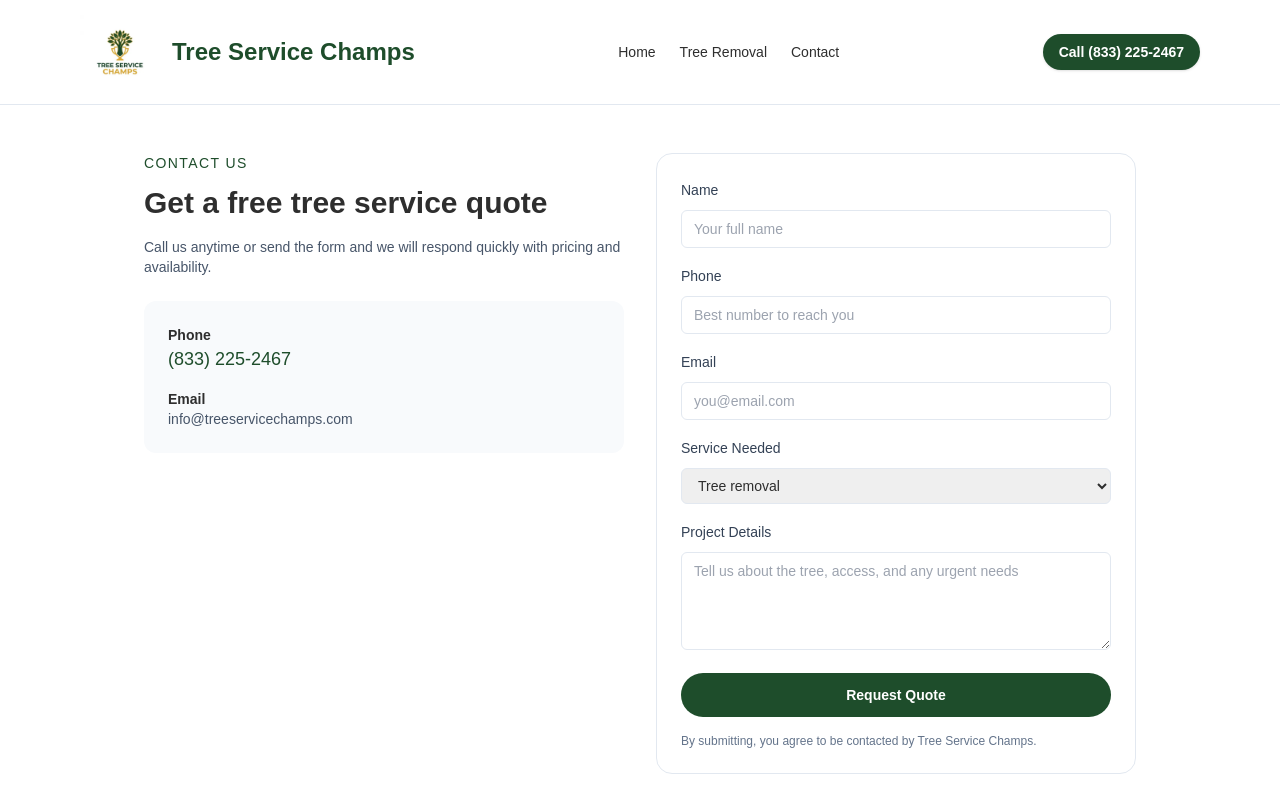
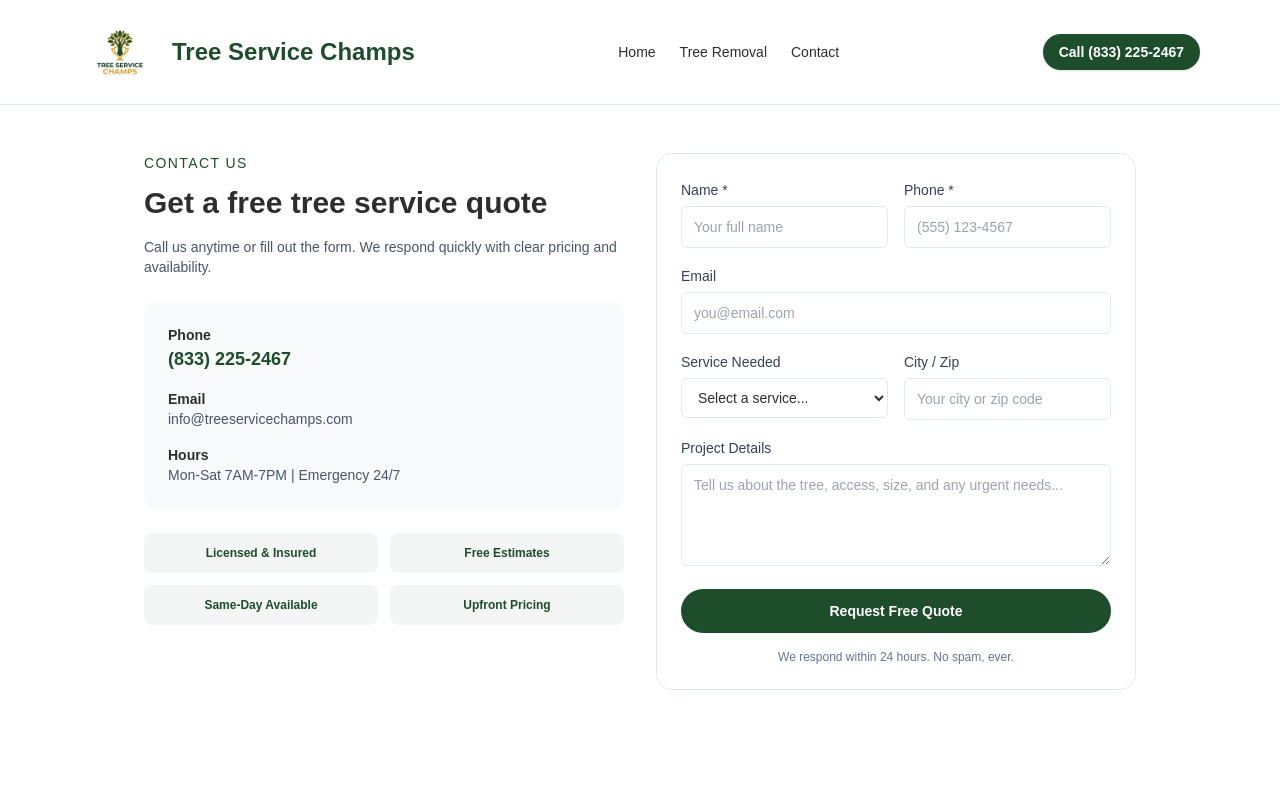
Before and after one commit to joeybeyer/treeservicechamps, a Next.js app: page /contact in a window 1280 px wide. Shown: the top 800 px of the page. Built offline with nearby package versions, Linux system fonts and the light colour scheme.

Commit message:
SOP compliance: add lead attribution tracking to contact form - Captures source URL, referrer, UTM params per SOP Step 10 - Client-side form with honeypot spam protection - City/zip field added - Trust badges on contact page

```diff
--- a/src/app/contact/page.tsx
+++ b/src/app/contact/page.tsx
@@ -1,32 +1,16 @@
 import type { Metadata } from "next";
 import { COMPANY } from "@/data/company";
+import { ContactForm } from "@/components/ContactForm";
 
 export const metadata: Metadata = {
-  title: "Contact",
+  title: "Get a Free Tree Service Quote",
   description:
-    "Request a free tree service quote. Call Tree Service Champs at (833) 225-2467 or send a message online.",
-};
-
-const schema = {
-  "@context": "https://schema.org",
-  "@type": "ContactPage",
-  name: "Contact Tree Service Champs",
-  url: "https://treeservicechamps.com/contact",
-  mainEntity: {
-    "@type": "LocalBusiness",
-    name: "Tree Service Champs",
-    telephone: "(833) 225-2467",
-    email: "info@treeservicechamps.com",
-  },
+    "Request a free tree removal, trimming, or stump grinding quote. Call Tree Service Champs at (833) 225-2467 or submit online.",
 };
 
 export default function ContactPage() {
   return (
     <div className="mx-auto max-w-5xl px-4 py-12">
-      <script
-        type="application/ld+json"
-        dangerouslySetInnerHTML={{ __html: JSON.stringify(schema) }}
-      />
       <div className="grid gap-8 md:grid-cols-2">
         <div>
           <p className="text-sm uppercase tracking-widest text-forest-green">
@@ -36,97 +20,35 @@ export default function ContactPage() {
             Get a free tree service quote
           </h1>
           <p className="mt-4 text-sm text-slate-600">
-            Call us anytime or send the form and we will respond quickly with
-            pricing and availability.
+            Call us anytime or fill out the form. We respond quickly with
+            clear pricing and availability.
           </p>
           <div className="mt-6 rounded-xl bg-slate-50 p-6">
             <p className="text-sm font-semibold text-slate-dark">Phone</p>
-            <a href={COMPANY.phoneHref} className="text-lg text-forest-green">
+            <a href={COMPANY.phoneHref} className="text-lg font-bold text-forest-green">
               {COMPANY.phone}
             </a>
             <p className="mt-4 text-sm font-semibold text-slate-dark">Email</p>
             <p className="text-sm text-slate-600">{COMPANY.email}</p>
+            <p className="mt-4 text-sm font-semibold text-slate-dark">Hours</p>
+            <p className="text-sm text-slate-600">Mon-Sat 7AM-7PM | Emergency 24/7</p>
+          </div>
+          <div className="mt-6 grid grid-cols-2 gap-3">
+            <div className="rounded-lg bg-forest-green/5 p-3 text-center">
+              <p className="text-xs font-semibold text-forest-green">Licensed &amp; Insured</p>
+            </div>
+            <div className="rounded-lg bg-forest-green/5 p-3 text-center">
+              <p className="text-xs font-semibold text-forest-green">Free Estimates</p>
+            </div>
+            <div className="rounded-lg bg-forest-green/5 p-3 text-center">
+              <p className="text-xs font-semibold text-forest-green">Same-Day Available</p>
+            </div>
+            <div className="rounded-lg bg-forest-green/5 p-3 text-center">
+              <p className="text-xs font-semibold text-forest-green">Upfront Pricing</p>
+            </div>
           </div>
         </div>
-
-        <form className="rounded-2xl border border-slate-200 p-6">
-          <div className="grid gap-4">
-            <div>
-              <label className="text-sm font-medium text-slate-700" htmlFor="name">
-                Name
-              </label>
-              <input
-                id="name"
-                name="name"
-                type="text"
-                className="mt-2 w-full rounded-md border border-slate-200 px-3 py-2 text-sm"
-                placeholder="Your full name"
-                required
-              />
-            </div>
-            <div>
-              <label className="text-sm font-medium text-slate-700" htmlFor="phone">
-                Phone
-              </label>
-              <input
-                id="phone"
-                name="phone"
-                type="tel"
-                className="mt-2 w-full rounded-md border border-slate-200 px-3 py-2 text-sm"
-                placeholder="Best number to reach you"
-                required
-              />
-            </div>
-            <div>
-              <label className="text-sm font-medium text-slate-700" htmlFor="email">
-                Email
-              </label>
-              <input
-                id="email"
-                name="email"
-                type="email"
-                className="mt-2 w-full rounded-md border border-slate-200 px-3 py-2 text-sm"
-                placeholder="you@email.com"
-              />
-            </div>
-            <div>
-              <label className="text-sm font-medium text-slate-700" htmlFor="service">
-                Service Needed
-              </label>
-              <select
-                id="service"
-                name="service"
-                className="mt-2 w-full rounded-md border border-slate-200 px-3 py-2 text-sm"
-              >
-                <option>Tree removal</option>
-                <option>Tree trimming</option>
-                <option>Stump grinding</option>
-                <option>Storm cleanup</option>
-              </select>
-            </div>
-            <div>
-              <label className="text-sm font-medium text-slate-700" htmlFor="message">
-                Project Details
-              </label>
-              <textarea
-                id="message"
-                name="message"
-                rows={4}
-                className="mt-2 w-full rounded-md border border-slate-200 px-3 py-2 text-sm"
-                placeholder="Tell us about the tree, access, and any urgent needs"
-              />
-            </div>
-            <button
-              type="submit"
-              className="rounded-full bg-forest-green px-6 py-3 text-sm font-semibold text-white"
-            >
-              Request Quote
-            </button>
-            <p className="text-xs text-slate-500">
-              By submitting, you agree to be contacted by Tree Service Champs.
-            </p>
-          </div>
-        </form>
+        <ContactForm />
       </div>
     </div>
   );
--- /dev/null
+++ b/src/components/ContactForm.tsx
@@ -0,0 +1,177 @@
+"use client";
+
+import { useState } from "react";
+import { useRouter } from "next/navigation";
+
+export function ContactForm() {
+  const router = useRouter();
+  const [state, setState] = useState<"idle" | "loading" | "error">("idle");
+  const [errorMsg, setErrorMsg] = useState("");
+
+  async function handleSubmit(e: React.FormEvent<HTMLFormElement>) {
+    e.preventDefault();
+    setState("loading");
+
+    const form = e.currentTarget;
+    const params = new URLSearchParams(window.location.search);
+
+    const data = {
+      name: (form.elements.namedItem("name") as HTMLInputElement).value,
+      phone: (form.elements.namedItem("phone") as HTMLInputElement).value,
+      email: (form.elements.namedItem("email") as HTMLInputElement).value,
+      service: (form.elements.namedItem("service") as HTMLSelectElement).value,
+      city: (form.elements.namedItem("city") as HTMLInputElement).value,
+      message: (form.elements.namedItem("message") as HTMLTextAreaElement).value,
+      // Lead attribution (SOP Step 10)
+      source: window.location.href,
+      referrer: document.referrer || "",
+      utmSource: params.get("utm_source") || "",
+      utmMedium: params.get("utm_medium") || "",
+      utmCampaign: params.get("utm_campaign") || "",
+      // Honeypot
+      _honeypot: (form.elements.namedItem("_honeypot") as HTMLInputElement).value,
+    };
+
+    // Honeypot check
+    if (data._honeypot) {
+      router.push("/thank-you");
+      return;
+    }
+
+    try {
+      const res = await fetch("/api/contact", {
+        method: "POST",
+        headers: { "Content-Type": "application/json" },
+        body: JSON.stringify(data),
+      });
+
+      if (res.ok) {
+        form.reset();
+        router.push("/thank-you");
+      } else {
+        setErrorMsg("Something went wrong. Please call us directly.");
+        setState("error");
+      }
+    } catch {
+      setErrorMsg("Network error. Please call us at (833) 225-2467.");
+      setState("error");
+    }
+  }
+
+  return (
+    <form onSubmit={handleSubmit} className="rounded-2xl border border-slate-200 p-6">
+      {/* Honeypot */}
+      <input
+        type="text"
+        name="_honeypot"
+        tabIndex={-1}
+        autoComplete="off"
+        className="hidden"
+        aria-hidden="true"
+      />
+      <div className="grid gap-4">
+        <div className="grid gap-4 sm:grid-cols-2">
+          <div>
+            <label className="text-sm font-medium text-slate-700" htmlFor="name">
+              Name *
+            </label>
+            <input
+              id="name"
+              name="name"
+              type="text"
+              required
+              className="mt-1 w-full rounded-md border border-slate-200 px-3 py-2.5 text-sm focus:outline-none focus:ring-2 focus:ring-forest-green"
+              placeholder="Your full name"
+            />
+          </div>
+          <div>
+            <label className="text-sm font-medium text-slate-700" htmlFor="phone">
+              Phone *
+            </label>
+            <input
+              id="phone"
+              name="phone"
+              type="tel"
+              required
+              className="mt-1 w-full rounded-md border border-slate-200 px-3 py-2.5 text-sm focus:outline-none focus:ring-2 focus:ring-forest-green"
+              placeholder="(555) 123-4567"
+            />
+          </div>
+        </div>
+        <div>
+          <label className="text-sm font-medium text-slate-700" htmlFor="email">
+            Email
+          </label>
+          <input
+            id="email"
+            name="email"
+            type="email"
+            className="mt-1 w-full rounded-md border border-slate-200 px-3 py-2.5 text-sm focus:outline-none focus:ring-2 focus:ring-forest-green"
+            placeholder="you@email.com"
+          />
+        </div>
+        <div className="grid gap-4 sm:grid-cols-2">
+          <div>
+            <label className="text-sm font-medium text-slate-700" htmlFor="service">
+              Service Needed
+            </label>
+            <select
+              id="service"
+              name="service"
+              className="mt-1 w-full rounded-md border border-slate-200 px-3 py-2.5 text-sm focus:outline-none focus:ring-2 focus:ring-forest-green bg-white"
+            >
+              <option value="">Select a service...</option>
+              <option value="tree-removal">Tree Removal</option>
+              <option value="tree-trimming">Tree Trimming &amp; Pruning</option>
+              <option value="stump-grinding">Stump Grinding</option>
+              <option value="emergency">Emergency Service</option>
+              <option value="land-clearing">Land &amp; Lot Clearing</option>
+              <option value="other">Other / Not Sure</option>
+            </select>
+          </div>
+          <div>
+            <label className="text-sm font-medium text-slate-700" htmlFor="city">
+              City / Zip
+            </label>
+            <input
+              id="city"
+              name="city"
+              type="text"
+              className="mt-1 w-full rounded-md border border-slate-200 px-3 py-2.5 text-sm focus:outline-none focus:ring-2 focus:ring-forest-green"
+              placeholder="Your city or zip code"
+            />
+          </div>
+        </div>
+        <div>
+          <label className="text-sm font-medium text-slate-700" htmlFor="message">
+            Project Details
+          </label>
+          <textarea
+            id="message"
+            name="message"
+            rows={4}
+            className="mt-1 w-full rounded-md border border-slate-200 px-3 py-2.5 text-sm focus:outline-none focus:ring-2 focus:ring-forest-green resize-y"
+            placeholder="Tell us about the tree, access, size, and any urgent needs..."
+          />
+        </div>
+
+        {state === "error" && (
+          <p className="text-red-600 text-sm bg-red-50 border border-red-200 rounded p-3">
+            {errorMsg}
+          </p>
+        )}
+
+        <button
+          type="submit"
+          disabled={state === "loading"}
+          className="w-full rounded-full bg-forest-green px-6 py-3 text-sm font-semibold text-white hover:bg-forest-green/90 disabled:opacity-60 disabled:cursor-not-allowed transition-colors"
+        >
+          {state === "loading" ? "Sending..." : "Request Free Quote"}
+        </button>
+        <p className="text-xs text-slate-500 text-center">
+          We respond within 24 hours. No spam, ever.
+        </p>
+      </div>
+    </form>
+  );
+}
```
